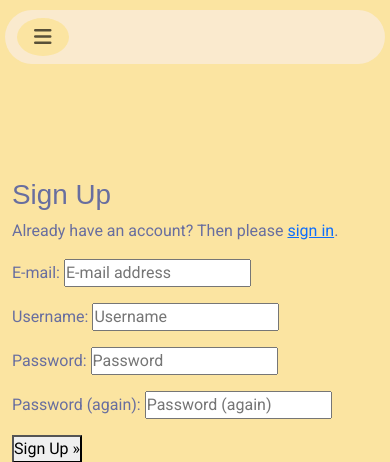
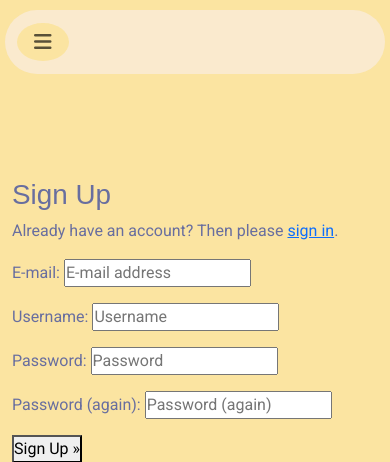
Before and after one commit to kerstin-w/Travel-Africa, a Django app: page /accounts/signup/ in a window 390 px wide. Shown: the top 462 px of the page. Run offline with Django 3.2, Linux system fonts and the light colour scheme; some libraries are stand-ins or nearby versions; some web fonts are replaced.

Commit message:
style: Add media queries for navbar

```diff
--- a/static/css/style.css
+++ b/static/css/style.css
@@ -315,3 +315,15 @@ h3 {
 .icon-save {
     padding-right: 5px;
 }
+
+/*=============== Media Queries ===============*/
+@media only screen and (max-width: 767px) {
+    .login {
+        align-items: flex-start !important;
+        border-top: 1px solid var(--blue-color);
+    }
+
+    .navbar-toggler {
+        margin: 5px 0 5px 0;
+    }
+}
```
